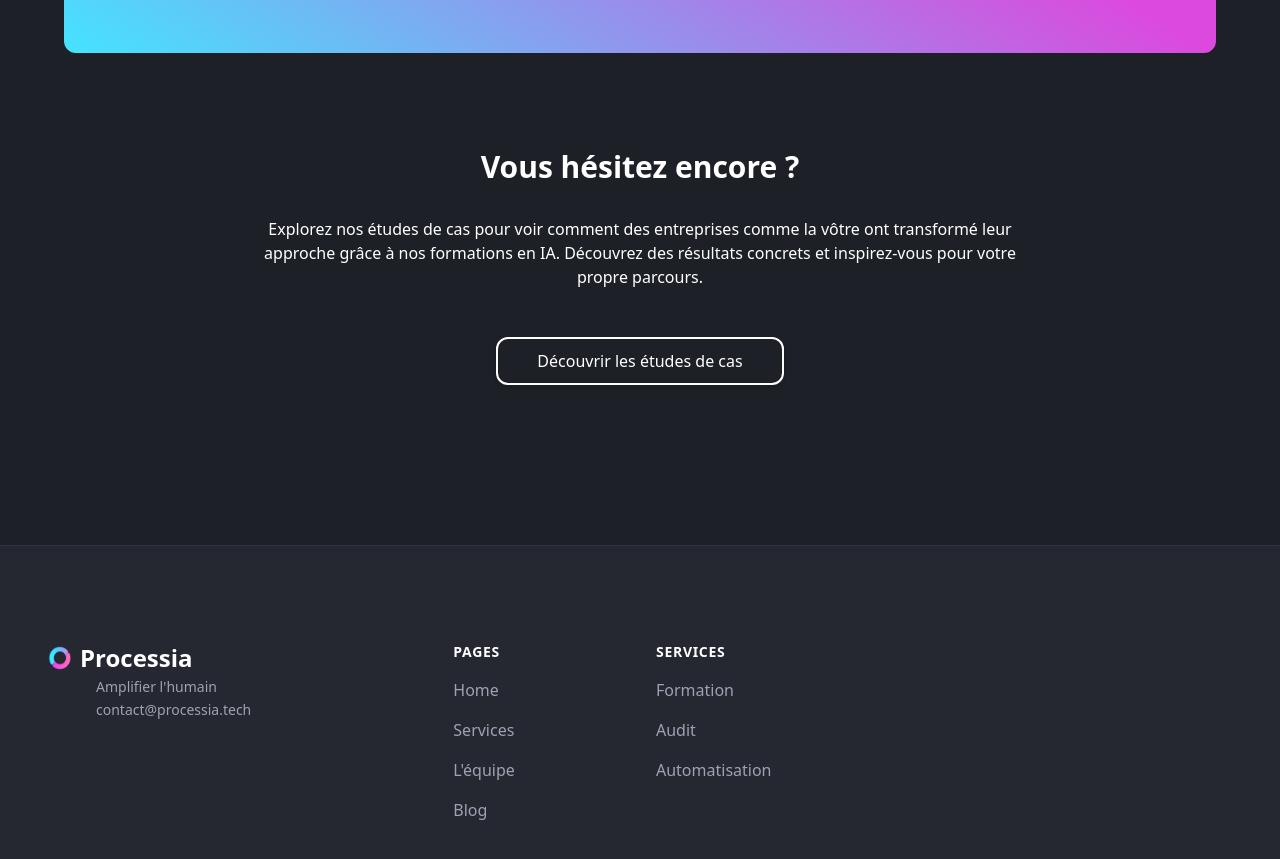
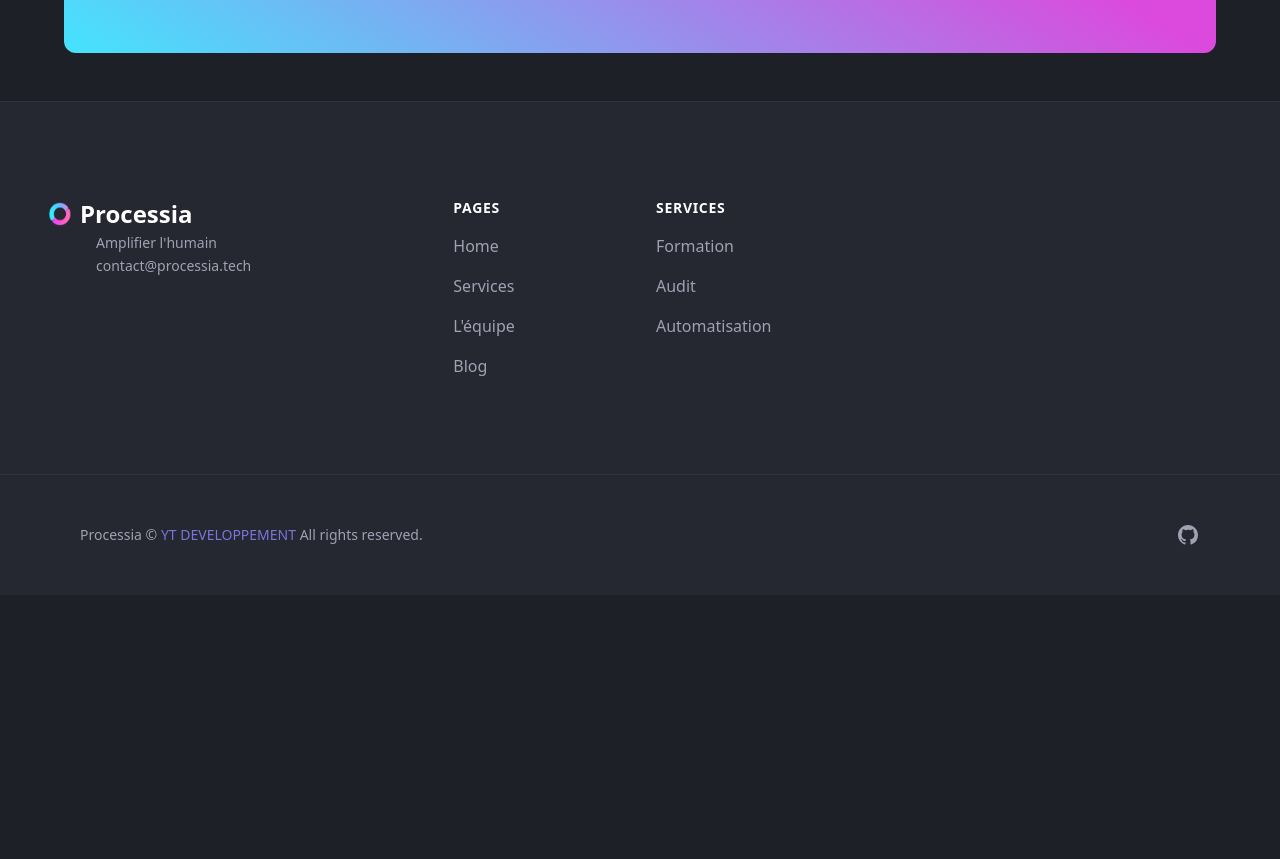
Before and after one commit to gogetenk/processia-landing, a website built with webpack: page html/formations.html in a window 1280 px wide. Shown: the part 3340-4199 px from the top of the page. After the commit the page ends 3935 px from the top, so only its background shows below. Built offline with nearby package versions, Linux system fonts and the light colour scheme.

Commit message:
feat: deleted redundant block

```diff
--- a/html/formations.html
+++ b/html/formations.html
@@ -417,31 +417,6 @@
         </div>
     </section>
 
-    <section class="relative w-full pb-16">
-        <div class="relative items-center w-full px-5 py-12 mx-auto md:px-12 lg:px-16 max-w-7xl">
-            <div class="flex w-full mx-auto text-left">
-                <div class="relative inline-flex items-center m-auto align-middle">
-                    <div class="max-w-3xl space-y-8 lg:text-center">
-                        <h2 data-animate="title" class="mb-4 text-3xl font-bold leading-none text-white lg:text-3xl">Vous hésitez encore ?</h2>
-                        <p class="text-white">Explorez nos études de cas pour voir comment des entreprises comme la vôtre ont transformé leur approche grâce à nos formations en IA. Découvrez des résultats concrets et inspirez-vous pour votre propre parcours.</p>
-                    </div>
-                </div>
-            </div>
-            <div class="py-6 lg:py-12">
-                <div class="max-w-72 mx-auto">
-                    <div class="rounded-md shadow">
-                        <a href="index.html#etudes"
-                           class="items-center block px-8 py-2.5 text-base font-medium text-center text-white transition duration-500 ease-in-out transform border-2 border-white rounded-xl focus:outline-none focus:ring-2 focus:ring-offset-2 focus:ring-white hover:bg-white hover:text-majorelly"
-                           aria-describedby="tier-plain">
-                            Découvrir les études de cas
-                        </a>
-                    </div>
-                </div>
-            </div>
-        </div>
-    </section>
-
-
     <!-- Footer -->
     <footer class="border-t border-tuna bg-cinder" aria-labelledby="footer-heading">
         <h2 id="footer-heading" class="sr-only">Footer</h2>
```
